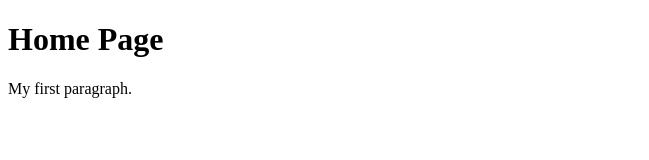
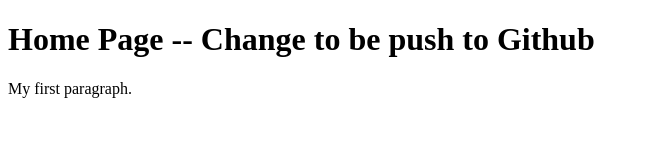
Before and after one commit to ggzzul/git-demo, a plain HTML site: page web/index.html in a window 1280 px wide. Shown: the whole page, without its empty margins (0-649 px from the left). Drawn offline with Linux system fonts and the light colour scheme.

Commit message:
Updating index page for Github

```diff
--- a/web/index.html
+++ b/web/index.html
@@ -2,7 +2,7 @@
 <html>
 <body>
 
-<h1>Home Page</h1>
+<h1>Home Page -- Change to be push to Github</h1>
 
 <p>My first paragraph.</p>
 
```
